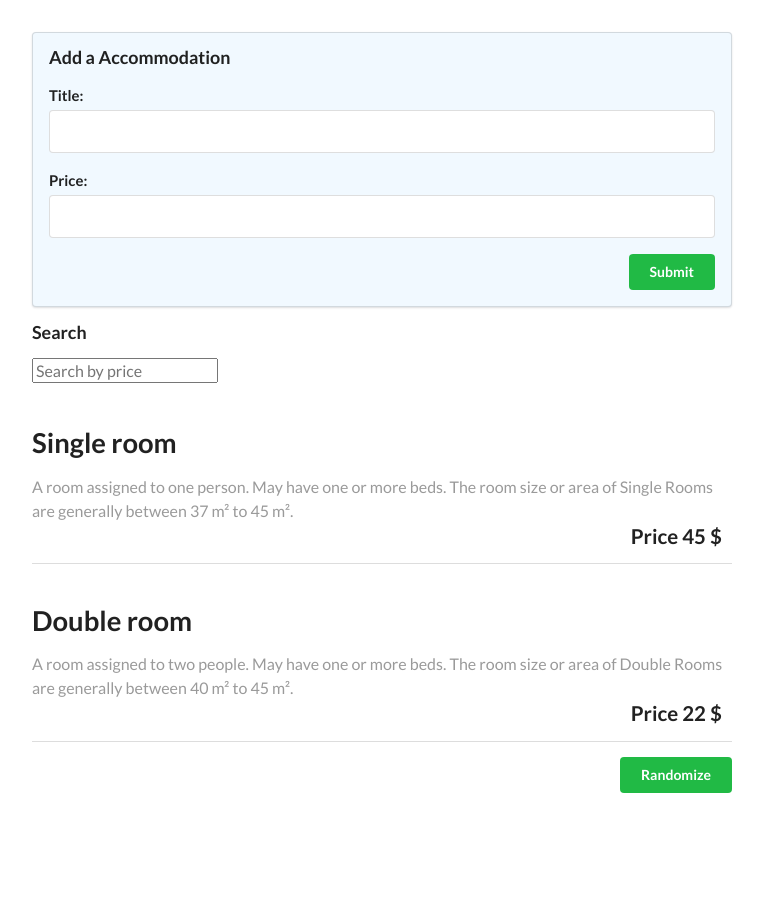
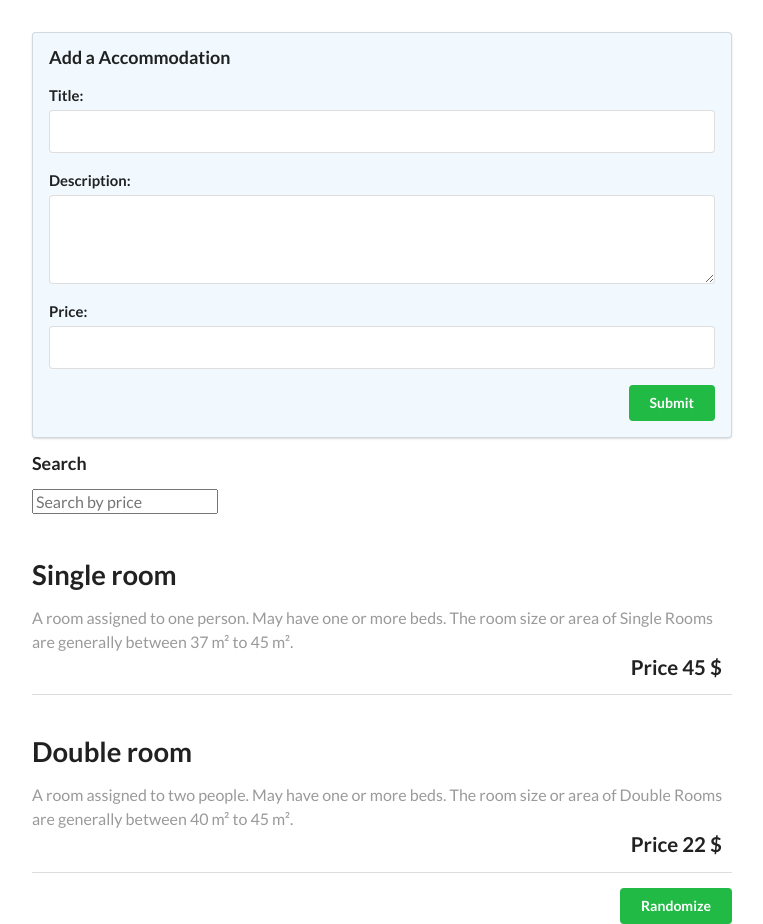
Before and after one commit to NikolaLukic1/AngularMetHotels, an Angular app: page / in a window 1280 px wide. Shown: the whole page, without its empty margins (258-1021 px from the left). Before the commit the page ends 832 px from the top, so only its background shows below. Built offline with nearby package versions, Linux system fonts and the light colour scheme.

Commit message:
IT255-DZ05

```diff
--- a/src/app/app.component.html
+++ b/src/app/app.component.html
@@ -1,14 +1,18 @@
 <form class="ui large form segment">
   <h3 class="ui header">Add a Accommodation</h3>
   <div class="field">
-  <label for="title">Title:</label>
-  <input name="title" #newtitle>
+      <label for="title">Title:</label>
+      <input name="title" #newtitle>
   </div>
   <div class="field">
-  <label for="link">Price:</label>
-  <input name="link" #newprice>
+      <label for="description">Description:</label>
+      <textarea rows="3" name="description" #newdescription></textarea>
   </div>
-  <button (click)="addAccomodation(newtitle,newprice)" class="ui positive right floated button">
+  <div class="field">
+      <label for="price">Price:</label>
+      <input name="price" #newprice>
+  </div>
+  <button (click)="addAccomodation(newtitle,newprice, newdescription)" class="ui positive right floated button">
     Submit
     </button>
   </form>
--- a/src/app/app.component.ts
+++ b/src/app/app.component.ts
@@ -16,7 +16,7 @@ export class AppComponent {
   }
 
   addAccomodation(title: HTMLInputElement, price: HTMLInputElement, description: HTMLInputElement): boolean {
-    console.log(`Adding accomodation title: ${title.value} and price: ${price.value}`);
+    console.log(`Adding accomodation title: ${title.value}, price: ${price.value} and description: ${description.value}`);
     this.accomodations.push(new Accomodation(title.value, parseInt(price.value), description.value));
     title.value = '';
     price.value = '';
```
